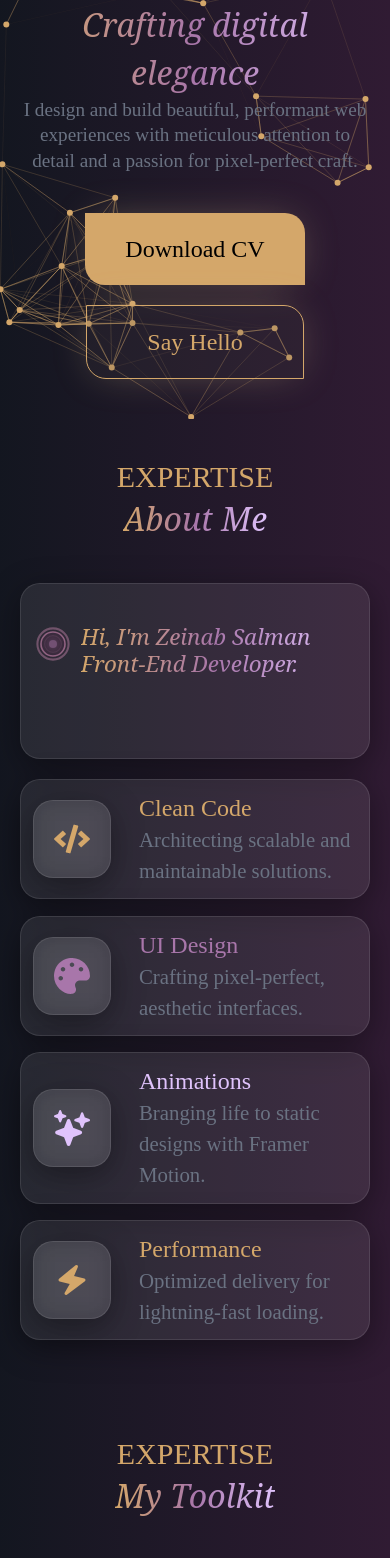
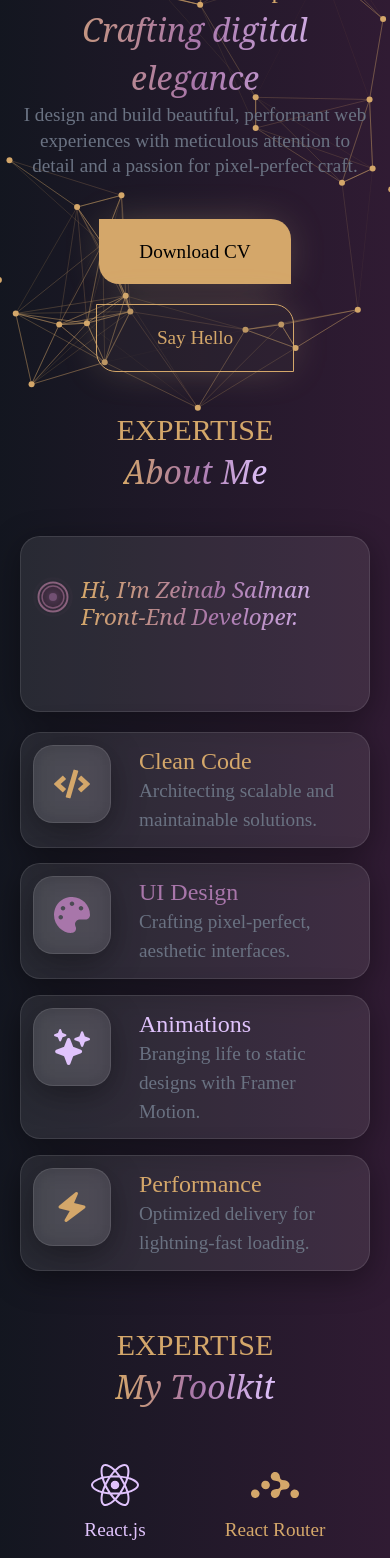
Before and after one commit to zeinab-salman/Zeinab-Portfolio, a React (Vite) app: page / in a window 390 px wide. Shown: the part 432-1990 px from the top of the page. Built offline with nearby package versions, Linux system fonts and the light colour scheme.

Commit message:
rupdate details

```diff
--- a/src/Components/AboutMeSection/AboutMeSection.css
+++ b/src/Components/AboutMeSection/AboutMeSection.css
@@ -1,6 +1,6 @@
-/*.about-me-section h2{
+.about-me-section h2{
     font-size: 4rem;
-}*/
+}
 @media (max-width:1000px) {
   .about-div{
     width: 100% !important;
@@ -11,6 +11,7 @@
   .about-me-section{
     padding-left: 20px;
     padding-right: 20px;
+    padding-top: 0px;
   }
   .about-div{
      padding-left: 20px;
--- a/src/Components/ButtonComponent/ButtonComponent.css
+++ b/src/Components/ButtonComponent/ButtonComponent.css
@@ -9,3 +9,7 @@
   box-shadow: 0 0 40px -10px hsl(var(--primary) / 0.4);
 
 }
+@media (max-width:500px) {
+  .no-color {font-size: 1.2rem;}
+  .yello {font-size: 1.2rem;}
+}
--- a/src/Components/ContactMeSection/ContactMeSection.css
+++ b/src/Components/ContactMeSection/ContactMeSection.css
@@ -1,6 +1,6 @@
-/*.contact-me-section h2 {
+.contact-me-section h2 {
   font-size: 4rem;
-}*/
+}
 .yello-text {
   color: #d4a76a;
 }
@@ -28,6 +28,9 @@
   transition: 1s;
 }
 @media (max-width: 1000px) {
+  .contact-me-section{
+    padding-top: 0px;
+  }
   .social {
     gap: 2px !important;
 
@@ -92,7 +95,7 @@
 }
 @media (max-width:400px) {
   .email-div p,.address-div p, .phone-div p{
-  font-size: 1rem;
+  font-size: 1.2rem;
 
   }
    .yello11{
@@ -101,4 +104,7 @@
   .let-us-connect-div h3{
     font-size:1.4rem ;
   }
+  .icon-div h5{
+    font-size:1.2rem !important}
+
 }
--- a/src/Components/FeatureCard/FeatureCard.css
+++ b/src/Components/FeatureCard/FeatureCard.css
@@ -11,3 +11,9 @@ color: #e0c3fc;
 border: 1px solid #e0c3fc;
 
 }
+@media (max-width:500px) {
+  .feature-card p{font-size: 1.2rem;}
+  .feature-card{
+    align-items: start;
+  }
+}
--- a/src/Components/MyProjectsSection/MyProjectsSection.css
+++ b/src/Components/MyProjectsSection/MyProjectsSection.css
@@ -1,10 +1,10 @@
-/*.my-projects-section h2{
+.my-projects-section h2{
  font-size: 4rem;
-}*/
+}
 @media (max-width:1000px) {
     .my-projects-section{
  padding-left: 20px;
     padding-right: 20px;
-
+padding-top: 0px;
     }
 }
--- a/src/Components/MyToolkitItem/MyToolkitItem.css
+++ b/src/Components/MyToolkitItem/MyToolkitItem.css
@@ -26,8 +26,9 @@ font-size: 3rem;
   width: 45%;
   padding:10px 10px;
   flex-direction: column;
-width: 100%;
+  border: none !important;
+width: 40%;}
+ .toolkit-item p{font-size: 1.2rem;}
+
 
 }
-
-}
--- a/src/Components/MyToolkitItem/MyToolkitItem.jsx
+++ b/src/Components/MyToolkitItem/MyToolkitItem.jsx
@@ -8,7 +8,7 @@ export default function MyToolkitItem({tool,color,icon:Icon}) {
        variants={cardVariants}
     >
       <Icon className="icon-skill"/>
-      <p className='text-2xl' >{tool}</p>
+      <p className='text-2xl text-center' >{tool}</p>
     </motion.div>
   )
 }
--- a/src/Components/MyToolkitSection/MyToolkitSection.css
+++ b/src/Components/MyToolkitSection/MyToolkitSection.css
@@ -1,6 +1,6 @@
-/*.my-toolkit-section h2{
+.my-toolkit-section h2{
     font-size: 4rem;
-}*/
+}
 @media (max-width:1000px) {
     .toolkit-div{
         justify-content: center !important;
@@ -8,5 +8,6 @@
     .my-toolkit-section{
          padding-left: 20px;
     padding-right: 20px;
+    padding-top: 0px;
     }
 }
```
